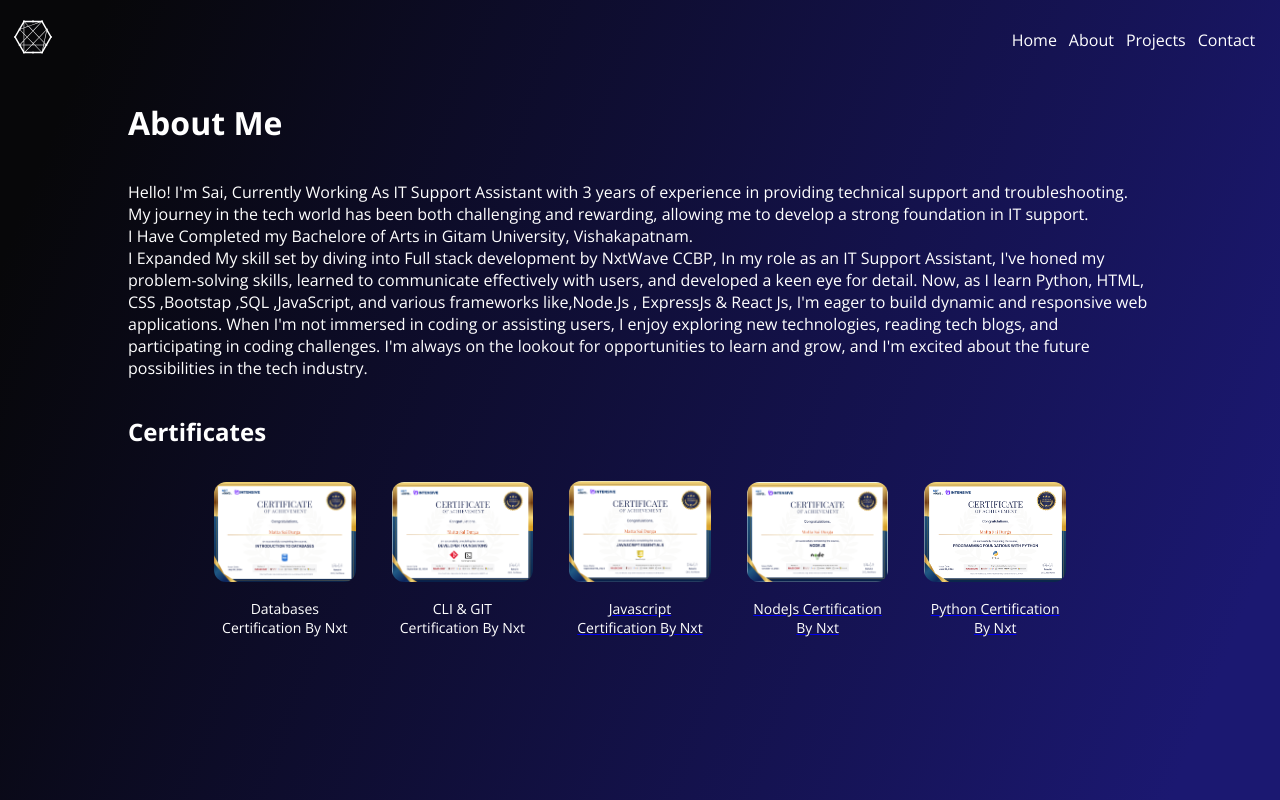
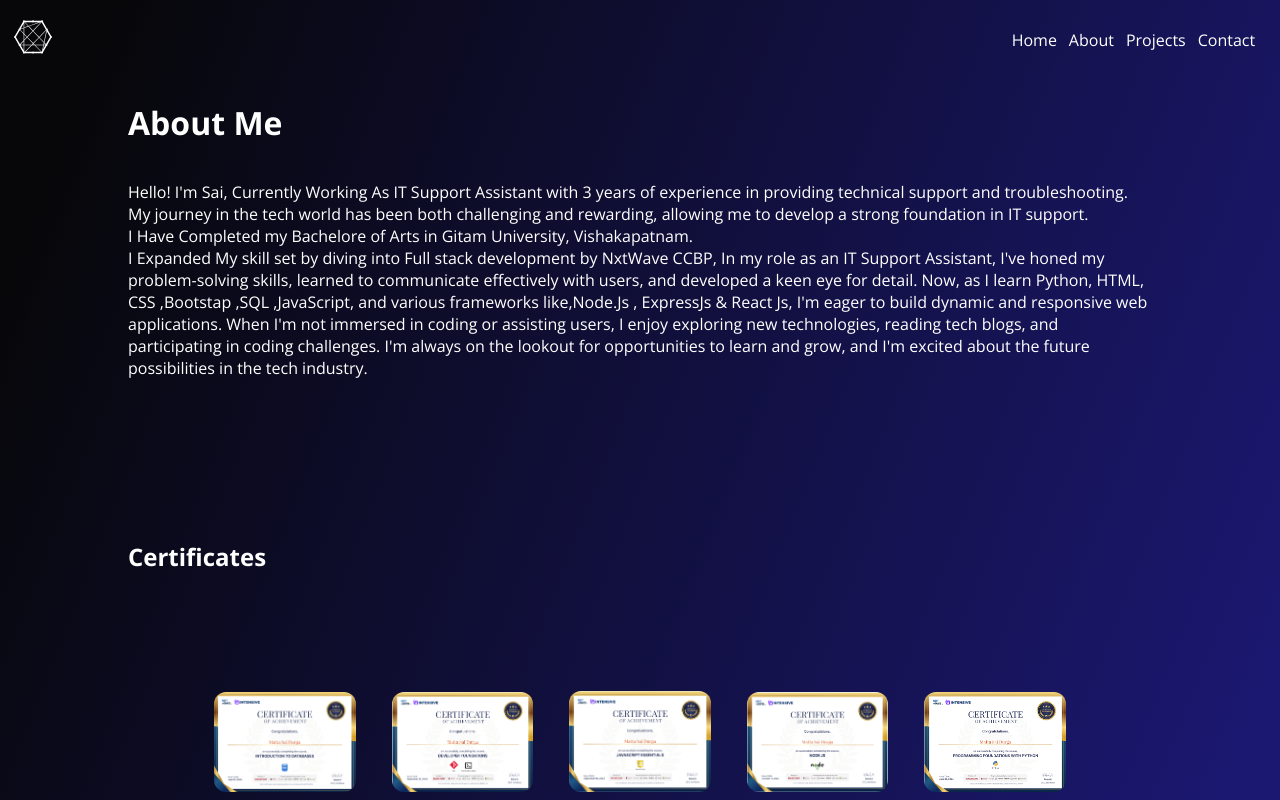
Before and after one commit to Matta-Sai/matta-sai.github.io, a React (Create React App) app: page /about in a window 1280 px wide. Shown: the top 800 px of the page. Built offline with nearby package versions, Linux system fonts and the light colour scheme; a web font is replaced by a local one.

Commit message:
changing height

```diff
--- a/src/components/About/index.css
+++ b/src/components/About/index.css
@@ -3,7 +3,8 @@
     display: flex;
     flex-direction: column;
     background-image: linear-gradient( 111.4deg,  rgba(7,7,9,1) 6.5%, rgba(27,24,113,1) 93.2% );
-    height: 100vh;
+    height: 120vh;
+    background-size: cover;
     color: #ffffff;
     font-family: "open sans", sans-serif;
 }
@@ -12,6 +13,7 @@
     display: flex;
     flex-direction: column;
     justify-content: flex-start;
+    height: 100%;
     padding-left: 10%;
     padding-right: 10%;
 }
@@ -26,6 +28,7 @@
     justify-content: flex-start;
     padding-left: 10%;
     padding-right: 10%;
+    height: 100%;
 }
 
 .certificate-content {
@@ -34,12 +37,13 @@
     align-items: center;
     justify-content: center;
     width: 100%;
+    height: 100%;
     flex-wrap: wrap;
 }
 
 .certificate {
     width: 15%;
-    border-radius: 36px;
+    min-width: 100px;
     margin: 12px;
     transition: ease-in-out 0.5s;
     border: none;
--- a/src/components/About/index.js
+++ b/src/components/About/index.js
@@ -43,20 +43,20 @@
             <button className="certificate">
             <a href = "https://certificates.ccbp.in/intensive/javascript-essentials?id=DFFKCSKOIW" rel = "noreferrer" target="_blank">
                 <img className ="certificate-logo" src = {JsCert} alt = "certificate" />
-                <p className = "cert-name">Javascript Certification By Nxt</p>
             </a>
+            <p className = "cert-name">Javascript Certification By Nxt</p>
             </button>
             <button className="certificate">
             <a href = "https://certificates.ccbp.in/intensive/node-js?id=KKYIYWCPQP" rel = "noreferrer" target="_blank">
                 <img className ="certificate-logo" src = {NodeJs} alt = "certificate" />
-                <p className = "cert-name">NodeJs Certification By Nxt</p>
             </a>
+            <p className = "cert-name">NodeJs Certification By Nxt</p>
             </button>
             <button className="certificate">
             <a href = "https://certificates.ccbp.in/intensive/programming-foundations?id=QTJLJKYPQT" rel = "noreferrer" target="_blank">
                 <img className ="certificate-logo" src = {PythonCert} alt = "certificate" />
-                <p className = "cert-name">Python Certification By Nxt</p>
             </a>
+            <p className = "cert-name">Python Certification By Nxt</p>
             </button>
         </div>
     </div>
```
